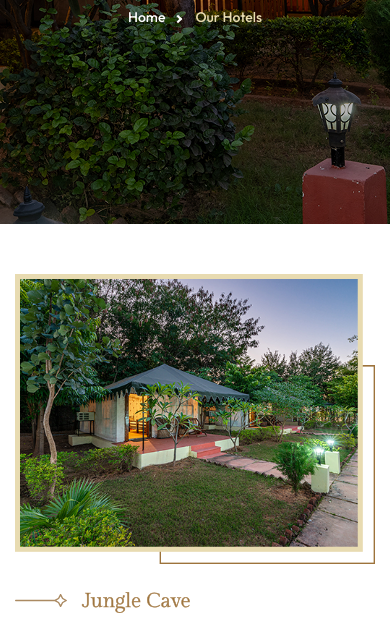
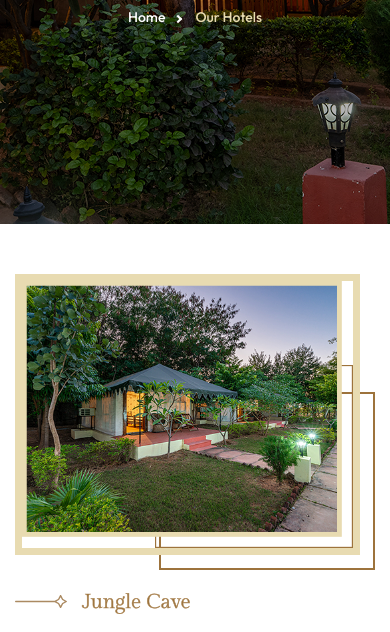
Before and after one commit to getuidev/nest-o-rest, a plain HTML site: page hotel-detail.html in a window 390 px wide. Shown: the part 336-968 px from the top of the page. Drawn offline with Linux system fonts and the light colour scheme.

Commit message:
Add files via upload

```diff
--- a/css/styles.css
+++ b/css/styles.css
@@ -61,7 +61,7 @@ img{max-width:100%;height:inherit}
 .partners-nestorest__list .swiper-slide{border:1px solid #9d733c;background-color:#fff;padding:15px;height:initial}
 .partners-nestorest__list .swiper-slide img{width:100%;display:block;margin-bottom:20px}
 .partners-nestorest .slide-content h3{color:#9d733c;-webkit-text-stroke-width:.5px;-webkit-text-stroke-color:#9d733c;font-size:24px;font-weight:400;margin-bottom:5px}
-.partners-nestorest .slide-content small{font-family:Outfit,sans-serif;font-size:14px;font-weight:400;line-height:24px;color:#9d733c;margin-bottom:5px;display:block;}
+.partners-nestorest .slide-content small{font-family:Outfit,sans-serif;font-size:14px;font-weight:400;line-height:24px;color:#9d733c;margin-bottom:5px;display:block}
 .partners-nestorest .slide-content p{font-family:Outfit,sans-serif;font-size:16px;font-weight:400;line-height:24px}
 #multiSlideSwiper{padding-bottom:35px}
 #multiSlideSwiper .swiper-pagination{bottom:0}
@@ -133,6 +133,9 @@ img{max-width:100%;height:inherit}
 .hotelNestorest_Desc__content__item .nestorest-head__cat{justify-content:left}
 .hotelNestorest_Desc__content__item .nestorest-head .h2{text-align:left}
 .hotelNestorest_Desc__content__item p{color:#000;font-family:Outfit;font-size:18px;font-weight:400;line-height:30px}
+.hotelNestorest_Desc__left .hotelNestorest_Desc__content__item{position:relative;padding:0 15px 15px 0}
+.hotelNestorest_Desc__left .hotelNestorest_Desc__content__item::after{content:"";display:block;width:298px;height:298px;position:absolute;right:0;bottom:0;background-color:#fff;border:2px solid #9d733c;z-index:-1}
+.hotelNestorest_Desc__left .hotelNestorest_Desc__content__item img{display:block;border:7px solid #e8dbb1}
 .hotelNestorest_Facilities{padding:80px 0;overflow:hidden;position:relative}
 .hotelNestorest_Facilities::before{content:'';background:#f1f1f1;width:1071px;height:856px;position:absolute;top:0;left:0}
 .hotelNestorest_Facilities .hotelNestorest_Facilities__content{position:relative;display:grid;grid-template-columns:1fr 567px;gap:100px}
@@ -227,4 +230,7 @@ body.menu-open .header-menu__nav{left:0}
 .footer-main__content__item:nth-child(1){padding-right:0}
 .footer-main__content__item:nth-child(3){padding-left:0}
 .footer-main__content__item:nth-child(2){margin:0 -15px}
+.hotelNestorest_Desc__left .hotelNestorest_Desc__content__item::after{width:60%;height:60%}
+.hotelPhoto_Gallery .swiper-button-next,.hotelPhoto_Gallery .swiper-button-prev{width:38px;height:38px;border-radius:38px}
+.hotelPhoto_Gallery .swiper-button-next::after,.hotelPhoto_Gallery .swiper-button-prev::after{font-size:16px}
 }
```
